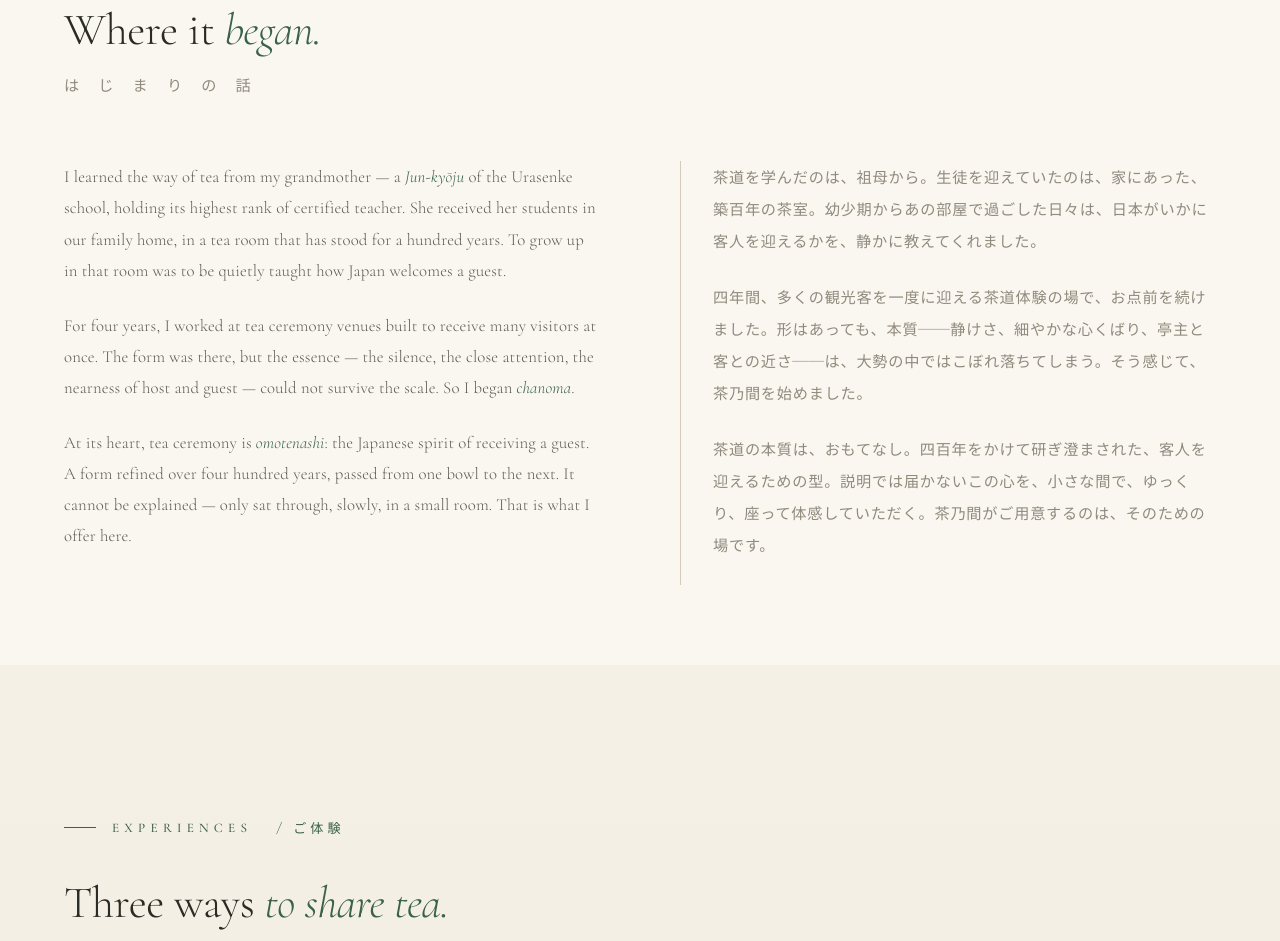
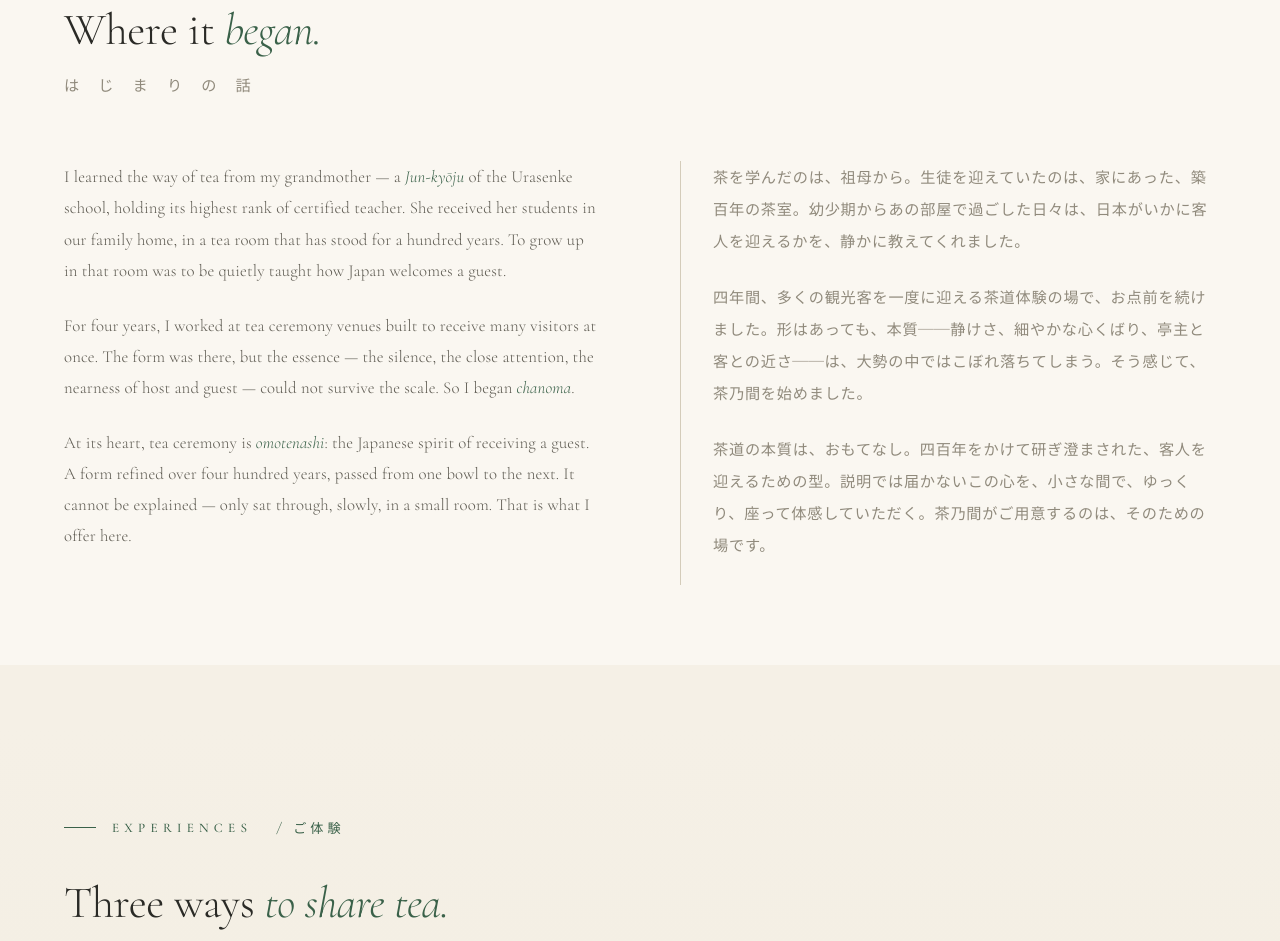
Before and after one commit to ichino3636ichigo-dotcom/chanoma-reservation, a plain HTML site: page index.html in a window 1280 px wide. Shown: the part 937-1878 px from the top of the page. Drawn offline with nearby package versions, Linux system fonts and the light colour scheme.

Commit message:
Add files via upload

```diff
--- a/index.html
+++ b/index.html
@@ -1170,7 +1170,7 @@ footer {
     </div>
     <div class="about-jp">
       <p>
-        茶道を学んだのは、祖母から。生徒を迎えていたのは、家にあった、築百年の茶室。幼少期からあの部屋で過ごした日々は、日本がいかに客人を迎えるかを、静かに教えてくれました。
+        茶を学んだのは、祖母から。生徒を迎えていたのは、家にあった、築百年の茶室。幼少期からあの部屋で過ごした日々は、日本がいかに客人を迎えるかを、静かに教えてくれました。
       </p>
       <p>
         四年間、多くの観光客を一度に迎える茶道体験の場で、お点前を続けました。形はあっても、本質——静けさ、細やかな心くばり、亭主と客との近さ——は、大勢の中ではこぼれ落ちてしまう。そう感じて、茶乃間を始めました。
```
